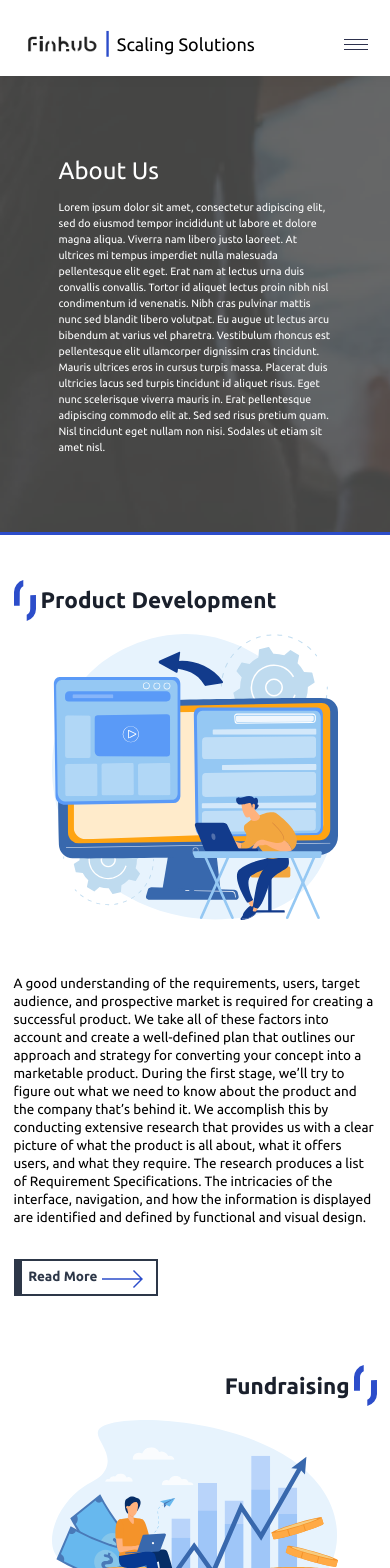
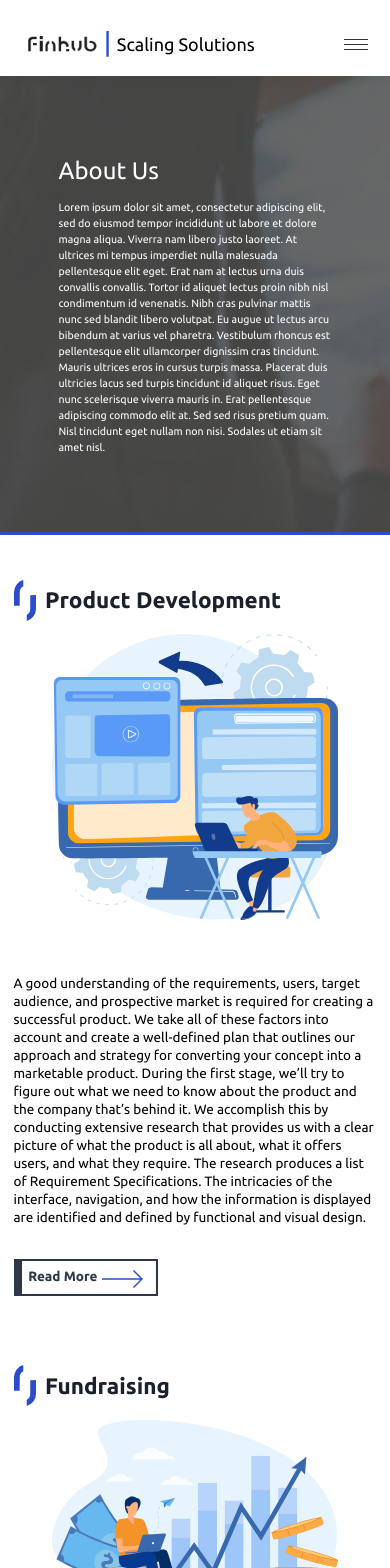
Before and after one commit to blry/fh, a Next.js app: page /about in a window 390 px wide. Shown: the top 1568 px of the page. Built offline with nearby package versions, Linux system fonts and the light colour scheme.

Commit message:
resize to mob version

```diff
--- a/src/feature/VerticalFeatureRow.tsx
+++ b/src/feature/VerticalFeatureRow.tsx
@@ -57,8 +57,8 @@ const VerticalFeatureRow = (props: IVerticalFeatureRowProps) => {
         <div className="mobTitle flex-col">
           <div
             className={`flex items-center ${
-              props.reverse ? 'flex-row-reverse' : ''
-            } ${props.icon ? 'ml-0 mr-0 marginLeft' : ''}`}
+              props.icon ? 'ml-0 mr-0 marginLeft' : ''
+            }`}
           >
             <div
               className={`${
@@ -73,7 +73,7 @@ const VerticalFeatureRow = (props: IVerticalFeatureRowProps) => {
             </div>
             <h3
               className={`text-xl sm:text-2xl text-gray-900 font-semibold ${
-                props.icon ? 'ml-1 mr-1 sm:ml-3 sm:mr-3' : ''
+                props.icon ? 'ml-2 mr-2 sm:ml-3 sm:mr-3' : ''
               }`}
               style={styles.title}
             >
@@ -155,6 +155,9 @@ const VerticalFeatureRow = (props: IVerticalFeatureRowProps) => {
               </Link>
             </div>
           </div>
+          <div>
+            <span id={props.falseElem}></span>
+          </div>
           <div className="p-3 md:w-64 lg:w-80 lg:max-h-56 flex items-center justify-center desktopTitle">
             <img
               src={`${router.basePath}${props.image}`}
@@ -164,9 +167,6 @@ const VerticalFeatureRow = (props: IVerticalFeatureRowProps) => {
             />
           </div>
         </div>
-        <div>
-          <span id={props.falseElem}></span>
-        </div>
       </div>
     </div>
   );
--- a/src/layout/Section.tsx
+++ b/src/layout/Section.tsx
@@ -29,7 +29,7 @@ const Section = (props: ISectionProps) => {
       margin: '0 auto',
     },
     title: {
-      margin: '0 26px',
+      margin: '0 6px',
       backgroundColor: 'white',
       borderBottom: '1px solid #2C4DCA',
       lineHeight: '0',
```
Also changed, not shown: public/assets/images/team/Finhub2012.jpg.
